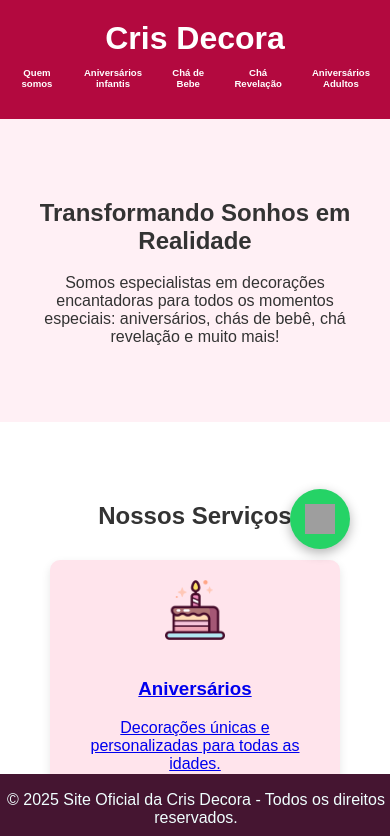
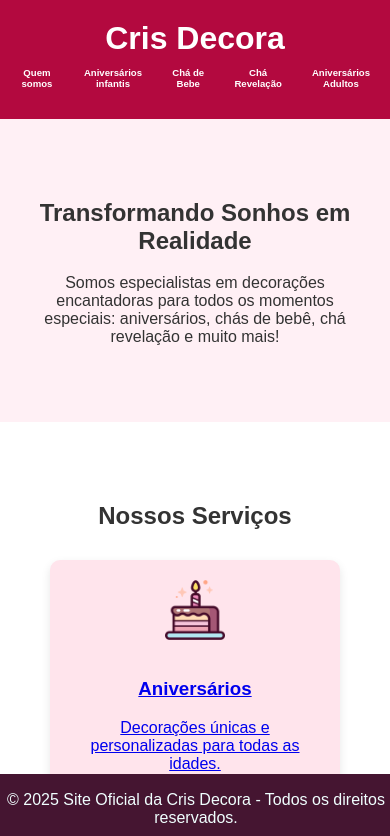
Before and after one commit to EricDoBom/site-CrisDecora, a plain HTML site: page index.html in a window 390 px wide. Shown: the top 836 px of the page. Drawn offline with Linux system fonts and the light colour scheme; grey boxes are pictures that could not be loaded.

Commit message:
Add files via upload

```diff
--- a/style.css
+++ b/style.css
@@ -205,32 +205,4 @@ img:hover{
     bottom: 0;
     width: 100%;
     }
-
-    .whatsapp-btn {
-    position: relative;
-    bottom: 1180px;
-    right: 1px;
-    left: 290px;
-    width: 60px;
-    height: 60px;
-    background-color: #25d366;
-    border-radius: 50%;
-    box-shadow: 0 4px 12px rgba(0,0,0,0.3);
-    display: flex;
-    justify-content: center;
-    align-items: center;
-    text-decoration: none;
-    z-index: 1000;
-    transition: transform 0.3s ease, background-color 0.3s ease;
 }
-
-.whatsapp-btn:hover {
-    transform: scale(1.1);
-    background-color: #128c7e;
-}
-
-.whatsapp-btn img {
-    width: 30px;
-    height: 30px;
-}
-}
```
Also changed, not shown: quem-somos.html (+1 -1 lines).
